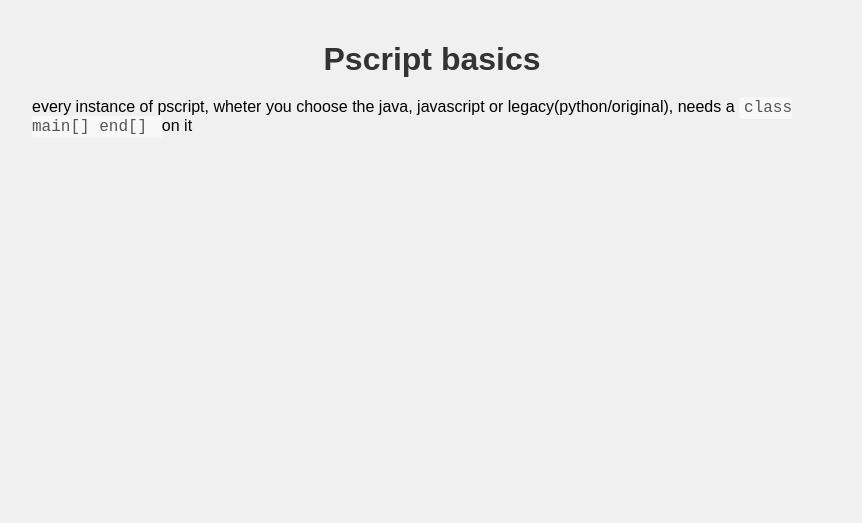
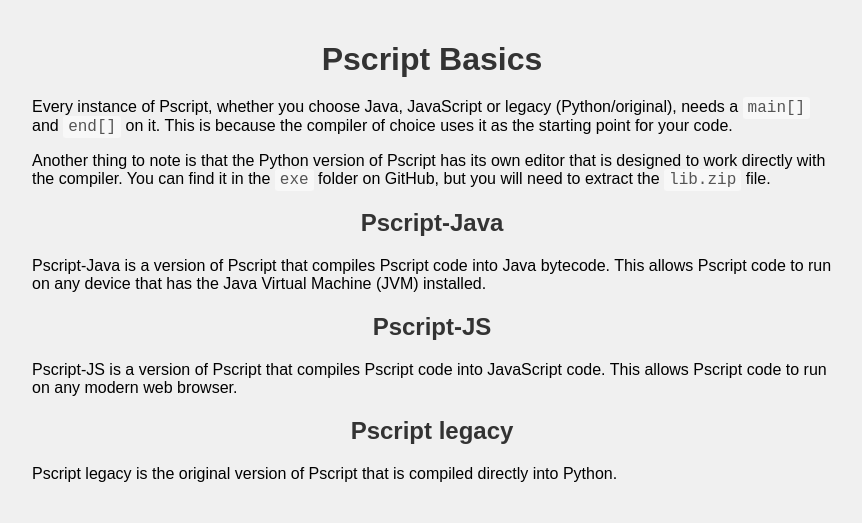
Before and after one commit to cross-sans/pscript, a plain HTML site: page index.html in a window 1280 px wide. Shown: the whole page, without its empty margins (208-1070 px from the left). Drawn offline with Linux system fonts and the light colour scheme.

Commit message:
Update index.html

```diff
--- a/index.html
+++ b/index.html
@@ -38,13 +38,19 @@
     </style>
   </head>
   <body>
-    <h1>Pscript basics</h1>
-    every instance of pscript, wheter you choose the java, javascript or legacy(python/original), needs a
-    <code>
-      class main[]
+    <h1>Pscript Basics</h1>
+    <p>Every instance of Pscript, whether you choose Java, JavaScript or legacy (Python/original), needs a <code>main[]</code> and <code>end[]</code> on it. This is because the compiler of choice uses it as the starting point for your code.</p>
 
-      end[]
-    </code>
-    on it
-</body>
+    <p>Another thing to note is that the Python version of Pscript has its own editor that is designed to work directly with the compiler. You can find it in the <code>exe</code> folder on GitHub, but you will need to extract the <code>lib.zip</code> file.</p>
+
+    <h2>Pscript-Java</h2>
+    <p>Pscript-Java is a version of Pscript that compiles Pscript code into Java bytecode. This allows Pscript code to run on any device that has the Java Virtual Machine (JVM) installed.</p>
+
+    <h2>Pscript-JS</h2>
+    <p>Pscript-JS is a version of Pscript that compiles Pscript code into JavaScript code. This allows Pscript code to run on any modern web browser.</p>
+
+    <h2>Pscript legacy</h2>
+    <p>Pscript legacy is the original version of Pscript that is compiled directly into Python.</p>
+
+  </body>
 </html>
```
